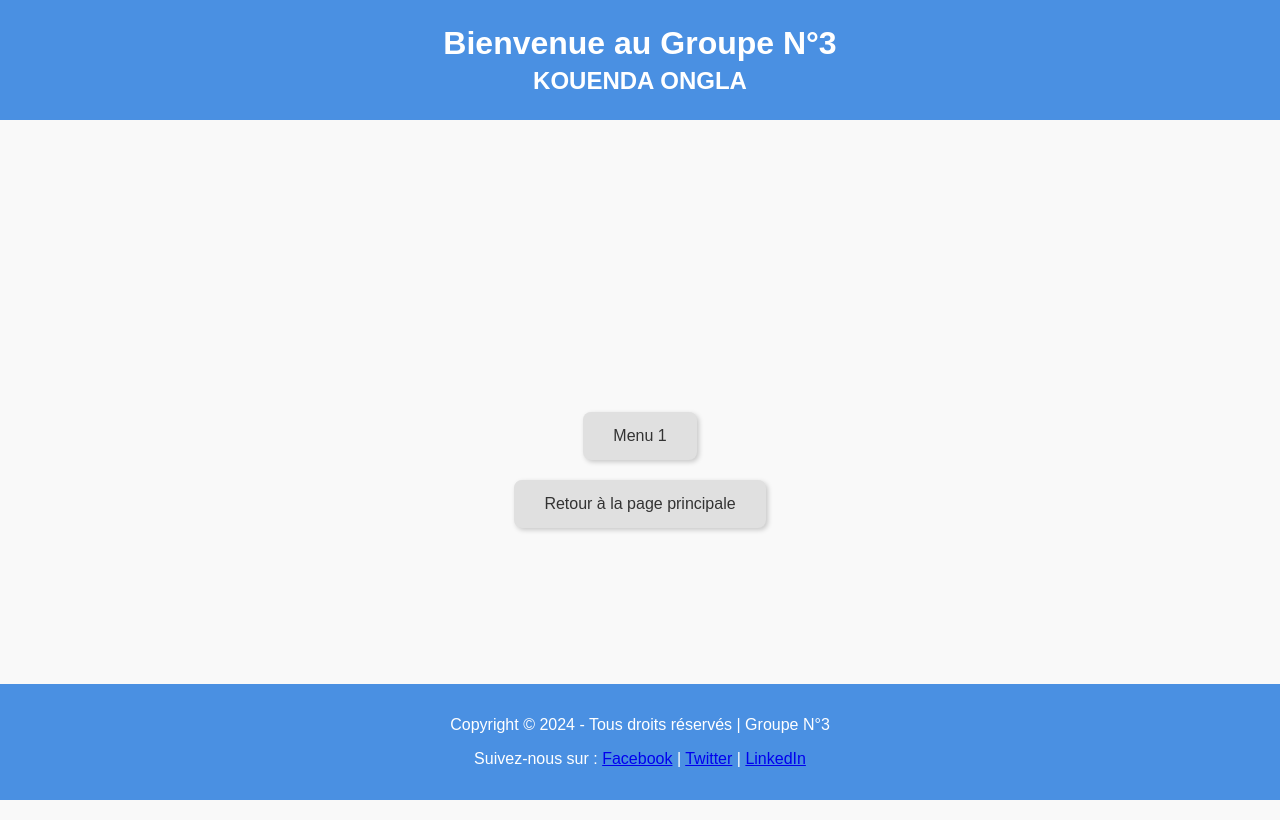
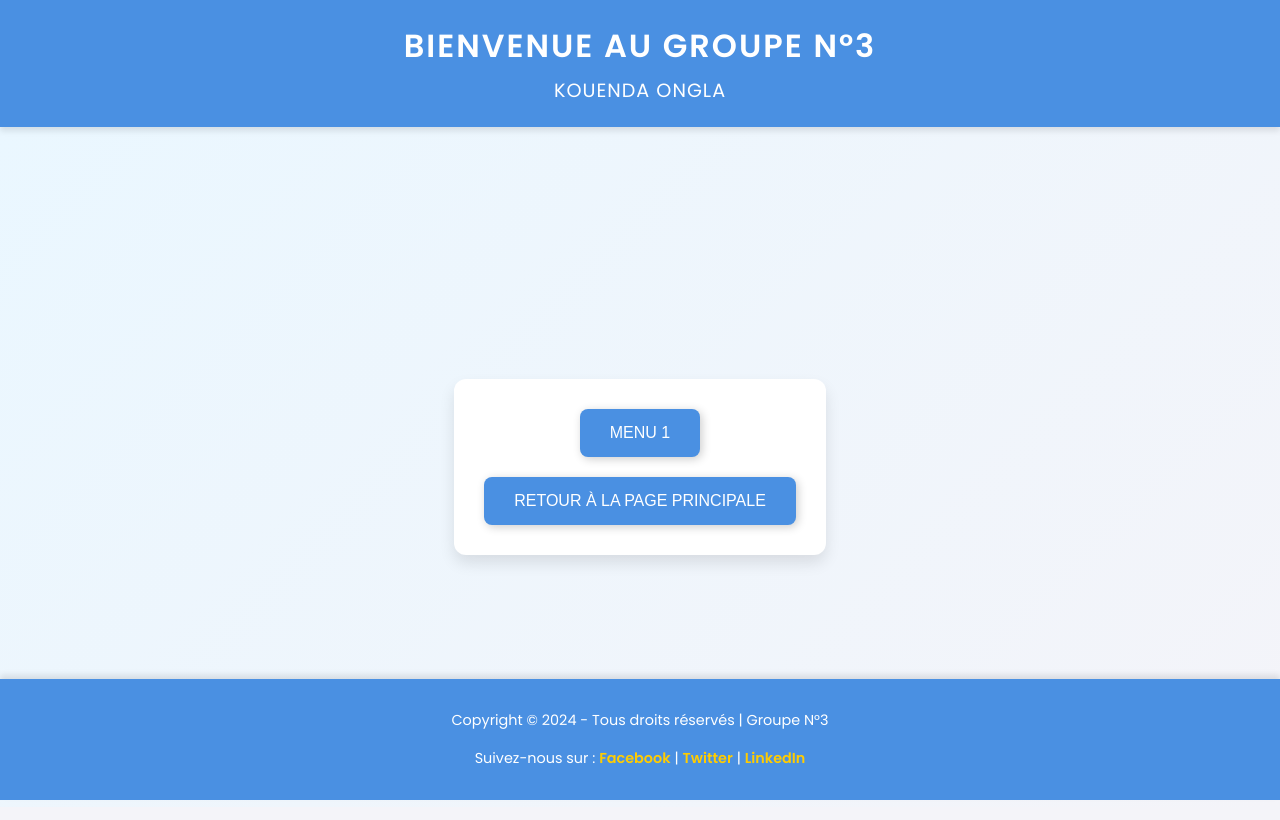
Before and after one commit to Curt-png/GROUPE-3, a plain HTML site: page kouenda.html in a window 1280 px wide. Drawn offline with Linux system fonts and the light colour scheme.

Commit message:
style1.css

```diff
--- a/style1.css
+++ b/style1.css
@@ -1,27 +1,46 @@
 /* style.css */
+
+/* Configuration globale */
 body {
     margin: 0;
-    font-family: Arial, sans-serif;
+    font-family: 'Poppins', Arial, sans-serif; /* Une police plus moderne */
+    line-height: 1.6;
+    background-color: #f4f4f9; /* Arrière-plan doux */
+    color: #333;
 }
 
 header {
-    background-color: #4a90e2; /* Couleur bleue */
+    background-color: #4a90e2; /* Bleu vif */
     color: white;
     text-align: center;
     padding: 20px 0;
+    box-shadow: 0px 4px 6px rgba(0, 0, 0, 0.1); /* Ombre légère */
+    position: sticky;
+    top: 0;
+    z-index: 10;
 }
 
-.header-content h1,
+.header-content h1 {
+    margin: 0;
+    font-size: 2rem;
+    text-transform: uppercase;
+    letter-spacing: 2px;
+}
+
 .header-content h2 {
-    margin: 5px;
+    margin: 5px 0 0;
+    font-size: 1.2rem;
+    font-weight: 300;
+    letter-spacing: 1px;
 }
 
 main {
     display: flex;
     justify-content: center;
     align-items: center;
-    height: calc(100vh - 100px); /* Ajuster pour exclure le header */
-    background-color: #f9f9f9; /* Couleur d'arrière-plan */
+    min-height: calc(100vh - 160px); /* Ajuste pour inclure header + footer */
+    background: linear-gradient(135deg, #eaf7ff, #f4f4f9); /* Dégradé subtil */
+    padding: 20px;
 }
 
 .button-container {
@@ -29,34 +48,71 @@ main {
     flex-direction: column;
     align-items: center;
     gap: 20px;
+    background: white;
+    padding: 30px;
+    border-radius: 12px;
+    box-shadow: 0px 8px 15px rgba(0, 0, 0, 0.1);
+    max-width: 400px;
+    text-align: center;
 }
 
 button {
-    background-color: #e0e0e0;
+    background-color: #4a90e2;
     border: none;
     border-radius: 8px;
     padding: 15px 30px;
-    font-size: 16px;
-    color: #333;
+    font-size: 1rem;
+    color: white;
     cursor: pointer;
-    box-shadow: 2px 2px 5px rgba(0, 0, 0, 0.2);
+    box-shadow: 2px 2px 10px rgba(0, 0, 0, 0.2);
     transition: background-color 0.3s ease, transform 0.2s ease;
+    text-transform: uppercase;
 }
 
 button:hover {
-    background-color: #d6d6d6;
+    background-color: #3a78c2;
     transform: scale(1.05);
 }
 
 button:active {
-    background-color: #c0c0c0;
+    background-color: #325e98;
+    transform: scale(0.98);
 }
+
 footer {
     text-align: center;
     padding: 1rem 0;
-    background-color: #4a90e2; /* Couleur bleue */
+    background-color: #4a90e2;
     color: white;
+    box-shadow: 0px -4px 6px rgba(0, 0, 0, 0.1);
+    font-size: 0.9rem;
     position: fixed;
     bottom: 0;
     width: 100%;
 }
+
+footer a {
+    color: #ffcc00; /* Lien en jaune */
+    text-decoration: none;
+    font-weight: bold;
+}
+
+footer a:hover {
+    text-decoration: underline;
+}
+
+/* Animation d'entrée pour les boutons */
+.button-container button {
+    animation: fadeIn 1s ease-in-out both;
+}
+
+@keyframes fadeIn {
+    from {
+        opacity: 0;
+        transform: translateY(20px);
+    }
+    to {
+        opacity: 1;
+        transform: translateY(0);
+    }
+}
```
